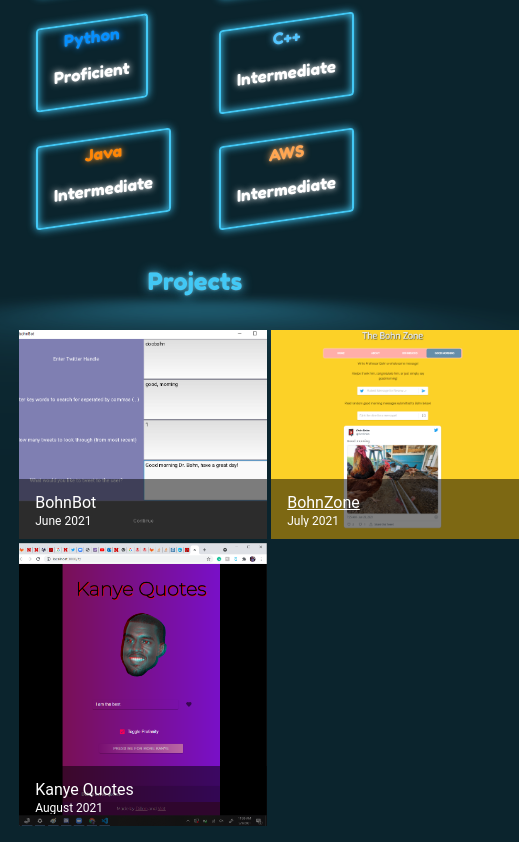
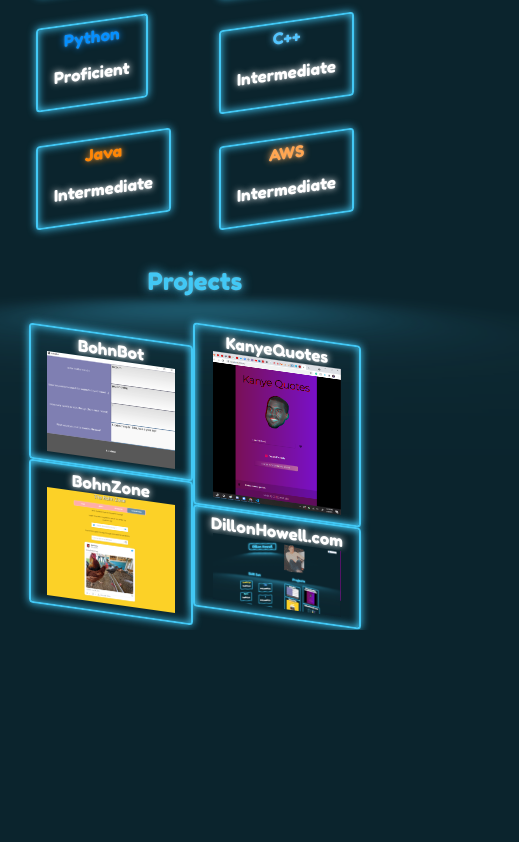
Before and after one commit to Dillon-Howell/dillon.howell-website, a React (Create React App) app: page / in a window 390 px wide. Shown: the part 858-1700 px from the top of the page, 519 px wide, since content can reach past the window. After the commit the page ends 1488 px from the top, so only its background shows below. Built offline with nearby package versions, Linux system fonts and the light colour scheme.

Commit message:
New Project Display

```diff
--- a/src/components/ProjectDisplay.js
+++ b/src/components/ProjectDisplay.js
@@ -6,6 +6,8 @@ import IconButton from '@mui/material/IconButton';
 import bohnBot  from '../pics/BohnBot.PNG'
 import bohnZone from '../pics/BohnZone.PNG'
 import kanyeQuote from '../pics/kanyeQuote.png'
+import websitePic from '../pics/website.png'
+import { height } from '@mui/system';
 
 const itemData = [
     {
@@ -36,7 +38,7 @@ export const ProjectDisplay = () => {
       }
   return (
       <div>
-    <ImageList   sx={{ width: projectsWidth, height: projectsHeight }}>
+    {/* <ImageList   sx={{ width: projectsWidth, height: projectsHeight }}>
       <ImageListItem key="Subheader" cols={2}>
       </ImageListItem>
       {itemData.map((item) => (
@@ -60,7 +62,18 @@ export const ProjectDisplay = () => {
           />
         </ImageListItem>
       ))}
-    </ImageList>
+    </ImageList> */}
+        <div className='grid-container-4'>
+                        <div>
+                            <p className="neon-project" style={{color:'white'}}>BohnBot<img className='project-img' src={bohnBot} alt='bohnbot'></img></p>
+                            <a target="_blank" href="https://www.thebohnzone.com/good-morning" className="neon-project" style={{color:'white'}} rel="noreferrer">BohnZone<img className='project-img' src={bohnZone} alt='bohnzone'></img></a>
+                        </div>
+                        <div>
+                        <p className="neon-project" style={{color:'white'}}>KanyeQuotes<img className='project-img' src={kanyeQuote} alt='kanyeQuote'></img></p>
+                        <a target="_blank" href="https://www.dillonhowell.com"className="neon-project" style={{color:'white'}} rel="noreferrer">DillonHowell.com<img className='project-img' src={websitePic} alt='kanyeQuote'></img></a>
+
+                        </div>
+                    </div>
     </div>
   );
 }
--- a/src/pages/home.scss
+++ b/src/pages/home.scss
@@ -105,6 +105,8 @@
     opacity: 0.7;
   }
 
+
+  .neon-project::after,
   .neon-text::after,
   .neon-button::after {
     content: "";
@@ -150,6 +152,29 @@
     position: relative;
   }
 
+  .neon-project {
+    box-shadow: inset 0 0 0.5em 0 var(--clr-neon), 0 0 0.5em 0 var(--clr-neon);
+    text-shadow: 0 0 0.125em hsl(0 0% 100% / 0.3), 0 0 0.45em currentColor;
+    font-size: 2rem;
+    font-family: 'Fredoka One', cursive;
+    display: inline-block;
+    cursor: pointer;
+    text-decoration: none;
+    color: var(--clr-neon);
+    border: var(--clr-neon) 0.125em solid;
+    padding: 0.25em 1em;
+    border-radius: 0.25em;
+    -ms-transform: skewY(100deg); /* IE 9 */
+    transform: skewY(8deg);
+    text-align: center;
+    position: relative;
+    margin:auto;
+  }
+
+  .project-img{
+    max-width: 15rem;
+  }
+
   .neon-header::before {
     pointer-events: none;
     content: "";
@@ -174,7 +199,8 @@
 
 
 
-
+  .neon-project:hover::before,
+  .neon-project:focus::before,
   .neon-text:hover::before,
   .neon-text:focus::before,
   .neon-button:hover::before,
@@ -182,6 +208,8 @@
     opacity: 1;
   }
 
+  .neon-project:hover::after,
+  .neon-project:focus::after,
   .neon-text:hover::after,
   .neon-text:focus::after,
   .neon-button:hover::after,
@@ -230,6 +258,16 @@ gap: 10rem;
     margin-top: 2rem;
     column-gap: 10rem;
 }
+
+.grid-container-4{
+  display: grid;
+  grid-template-columns: repeat(2, 200px);
+  justify-content: center;
+  margin-top: 2rem;
+  gap:10rem;
+  row-gap: 10rem;
+}
+
 .mobile-contact{
     display: none;
 }
@@ -239,11 +277,20 @@ gap: 10rem;
     height: 40vh;
     max-width: 100%;
   }
-  .project-display{
-    margin: auto
-}
+  @media only screen and (max-width: 600px) {
+    .project-img{
+      max-width: 8rem;
+    }
 
-  @media only screen and (max-width: 600px) {
+    .grid-container-4{
+      display: grid;
+      grid-template-columns: repeat(2, auto);
+      grid-auto-rows: minmax(150px, auto);
+      justify-content: center;
+      margin-top: 2rem;
+      column-gap: 0rem;
+      margin-left: 40%;
+    }
 
     .grid-container-3{
       display: grid;
@@ -337,6 +384,17 @@ gap: 10rem;
         position: relative;
       }
 
+      .neon-project {
+        font-size: 1rem;
+        font-family: 'Fredoka One', cursive;
+        text-decoration: none;
+        color: var(--clr-neon);
+        text-align: center;
+        text-shadow: 0 0 0.125em hsl(0 0% 100% / 0.3), 0 0 0.45em currentColor;
+        position: relative;
+        margin:auto;
+      }
+
       .neon-header::before {
         pointer-events: none;
         content: "";
```
Also changed, not shown: src/pics/website.png (added).
